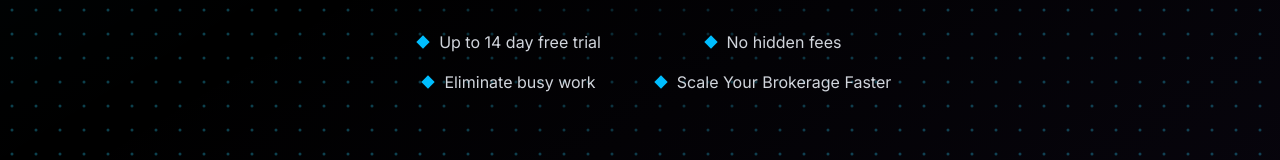
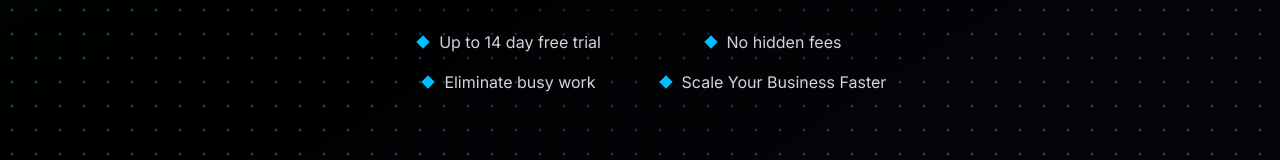
Before and after one commit to MichaelrKraft/done-deal-site, a Next.js app: page / in a window 1280 px wide. Shown: the part 610-770 px from the top of the page. Built offline with nearby package versions, Linux system fonts and the light colour scheme.

Commit message:
fix: update value prop copy from 'brokerage' to 'business'
Co-Authored-By: Claude Sonnet 4.6 <noreply@anthropic.com>

```diff
--- a/src/components/sections/Hero.tsx
+++ b/src/components/sections/Hero.tsx
@@ -122,7 +122,7 @@ export default function Hero() {
               </div>
               <div className="flex items-center gap-2 justify-center">
                 <svg className="w-4 h-4 flex-shrink-0" viewBox="0 0 24 24" fill="#00BEFF" stroke="none"><polygon points="12 2 22 12 12 22 2 12" /></svg>
-                <span className="text-gray-300">Scale Your Brokerage Faster</span>
+                <span className="text-gray-300">Scale Your Business Faster</span>
               </div>
             </motion.div>
           </div>
```
